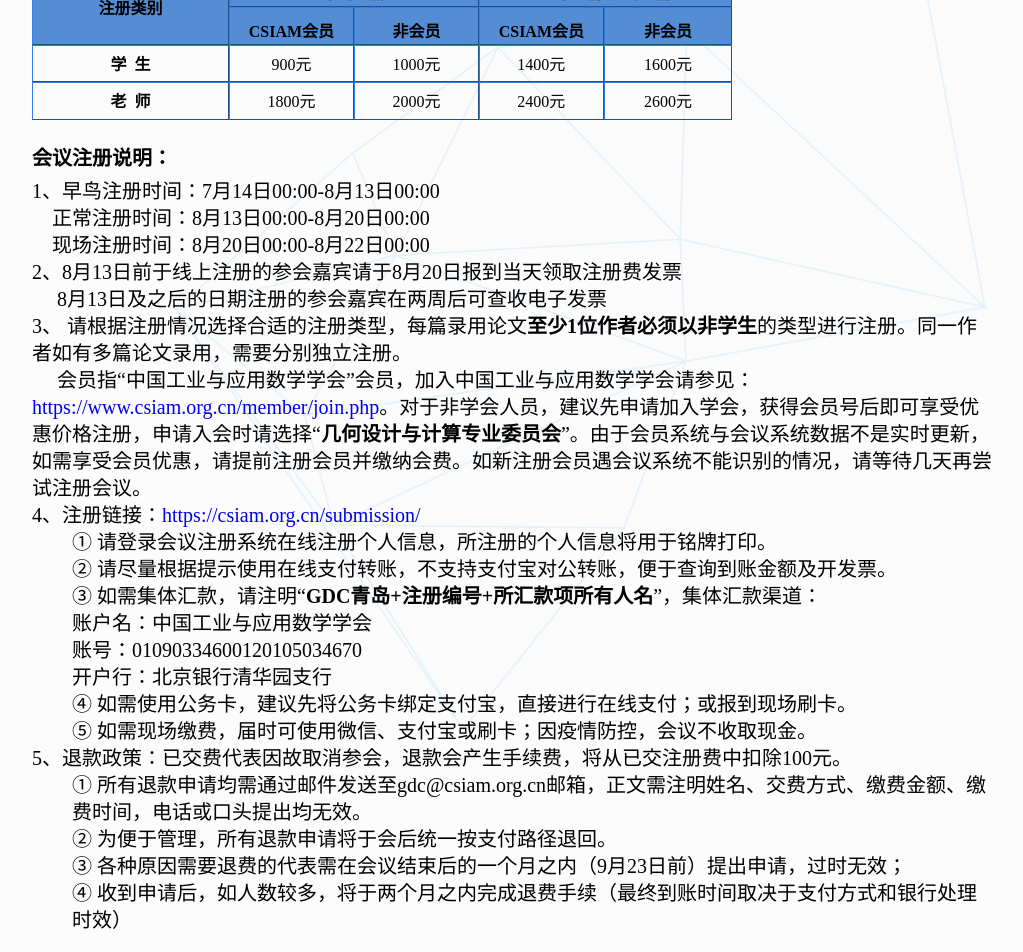
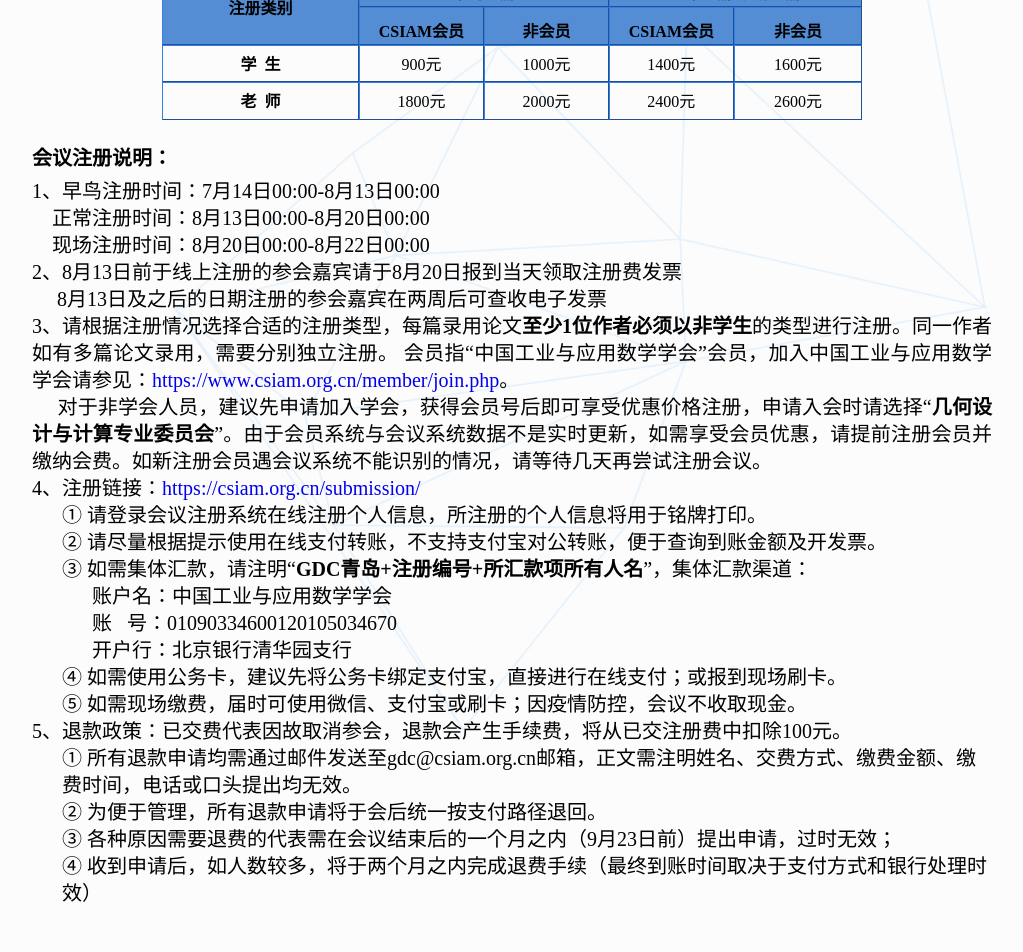
Before and after one commit to Cluir/gdc_website, a Vue app: page /#/chzc in a window 1280 px wide. Shown: the part 680-1632 px from the top of the page, without its empty margins (128-1151 px from the left). Built offline with nearby package versions, Linux system fonts and the light colour scheme.

Commit message:
table center

```diff
--- a/src/components/heads/chzc.vue
+++ b/src/components/heads/chzc.vue
@@ -6,7 +6,7 @@
     </div>
     <div style="font-size:20px;line-height: 1.35;">
     <p style="font-weight: bold;line-height: 2;">参会收费标准：</p>
-    <table class="MsoNormalTable" align="center" border="1" cellspacing="0" style="height:150px;width:700px;border:none;">
+    <table class="MsoNormalTable" align="center" border="1" cellspacing="0" style="height:150px;width:700px;border:none;margin:auto">
 	<tbody>
 		<tr>
 			<td width="184" valign="center" rowspan="2" style="border:1.0000pt outset #337FE5;background:#548DD4;">
@@ -107,27 +107,31 @@
 <br/>
   <div  style="font-size:20px;line-height: 1.35;">
       <span  style="font-weight:bold;line-height: 2;">会议注册说明：</span> <br/>
-      <p>1、早鸟注册时间：7月14日00:00-8月13日00:00 <br/>&nbsp;&nbsp;&nbsp;&nbsp;正常注册时间：8月13日00:00-8月20日00:00 <br/>
-      &nbsp;&nbsp;&nbsp;  现场注册时间：8月20日00:00-8月22日00:00</p>
-      <p>2、8月13日前于线上注册的参会嘉宾请于8月20日报到当天领取注册费发票<br/>
+      <p style="text-align:left;">1、早鸟注册时间：7月14日00:00-8月13日00:00 <br/>
+	&nbsp;&nbsp;&nbsp;&nbsp;正常注册时间：8月13日00:00-8月20日00:00 <br/>
+	&nbsp;&nbsp;&nbsp;&nbsp;现场注册时间：8月20日00:00-8月22日00:00</p>
+      <p style="text-align:left;">2、8月13日前于线上注册的参会嘉宾请于8月20日报到当天领取注册费发票<br/>
           &nbsp;&nbsp;&nbsp;&nbsp;&nbsp;8月13日及之后的日期注册的参会嘉宾在两周后可查收电子发票</p>
-      <p>3、 请根据注册情况选择合适的注册类型，每篇录用论文<span style="font-weight:bold">至少1位作者必须以非学生</span>的类型进行注册。同一作者如有多篇论文录用，需要分别独立注册。<br/></p>
-      <p>&nbsp;&nbsp;&nbsp;&nbsp;&nbsp;会员指“中国工业与应用数学学会”会员，加入中国工业与应用数学学会请参见：<a href="https://www.csiam.org.cn/member/join.php" target="_blank">https://www.csiam.org.cn/member/join.php</a>。对于非学会人员，建议先申请加入学会，获得会员号后即可享受优惠价格注册，申请入会时请选择“<span style="font-weight:bold">几何设计与计算专业委员会</span>”。由于会员系统与会议系统数据不是实时更新，如需享受会员优惠，请提前注册会员并缴纳会费。如新注册会员遇会议系统不能识别的情况，请等待几天再尝试注册会议。</p>
+      <p  style="text-align:justify;">3、请根据注册情况选择合适的注册类型，每篇录用论文<span style="font-weight:bold">至少1位作者必须以非学生</span>的类型进行注册。同一作者如有多篇论文录用，需要分别独立注册。
+      会员指“中国工业与应用数学学会”会员，加入中国工业与应用数学学会请参见：<a href="https://www.csiam.org.cn/member/join.php" target="_blank">https://www.csiam.org.cn/member/join.php</a>。</p>
+	<p style="text-align:justify;">&nbsp;&nbsp;&nbsp;&nbsp;&nbsp;对于非学会人员，建议先申请加入学会，获得会员号后即可享受优惠价格注册，申请入会时请选择“<span style="font-weight:bold">几何设计与计算专业委员会</span>”。由于会员系统与会议系统数据不是实时更新，如需享受会员优惠，请提前注册会员并缴纳会费。如新注册会员遇会议系统不能识别的情况，请等待几天再尝试注册会议。</p>
       <p>4、注册链接：<a href="https://csiam.org.cn/submission/" target="_blank">https://csiam.org.cn/submission/</a></p>
-      <p style="margin-left: 2em;">
+      <p style="margin-left:30px;text-align:justify;">
         ① 请登录会议注册系统在线注册个人信息，所注册的个人信息将用于铭牌打印。<br/>
 ② 请尽量根据提示使用在线支付转账，不支持支付宝对公转账，便于查询到账金额及开发票。<br/>
 ③  如需集体汇款，请注明“<span style="font-weight:bold">GDC青岛+注册编号+所汇款项所有人名</span>”，集体汇款渠道：<br/>
-账户名：中国工业与应用数学学会<br/>
-账号：01090334600120105034670<br/>
-开户行：北京银行清华园支行<br/>
+</p>
+<p style="margin-left:60px;">账户名：中国工业与应用数学学会<br/>
+账&nbsp;&nbsp;&nbsp;号：01090334600120105034670<br/>
+开户行：北京银行清华园支行<br/></p>
+<p style="margin-left:30px;">
 ④ 如需使用公务卡，建议先将公务卡绑定支付宝，直接进行在线支付；或报到现场刷卡。<br/>
 ⑤ 如需现场缴费，届时可使用微信、支付宝或刷卡；因疫情防控，会议不收取现金。<br/>
       </p>
       <p>
         5、退款政策：已交费代表因故取消参会，退款会产生手续费，将从已交注册费中扣除100元。
       </p>
-      <p style="margin-left: 2em;">① 所有退款申请均需通过邮件发送至gdc@csiam.org.cn邮箱，正文需注明姓名、交费方式、缴费金额、缴费时间，电话或口头提出均无效。<br/>
+      <p style="margin-left:30px;">① 所有退款申请均需通过邮件发送至gdc@csiam.org.cn邮箱，正文需注明姓名、交费方式、缴费金额、缴费时间，电话或口头提出均无效。<br/>
 ② 为便于管理，所有退款申请将于会后统一按支付路径退回。<br/>
 ③ 各种原因需要退费的代表需在会议结束后的一个月之内（9月23日前）提出申请，过时无效；<br/>
 ④ 收到申请后，如人数较多，将于两个月之内完成退费手续（最终到账时间取决于支付方式和银行处理时效）<br/>
```
